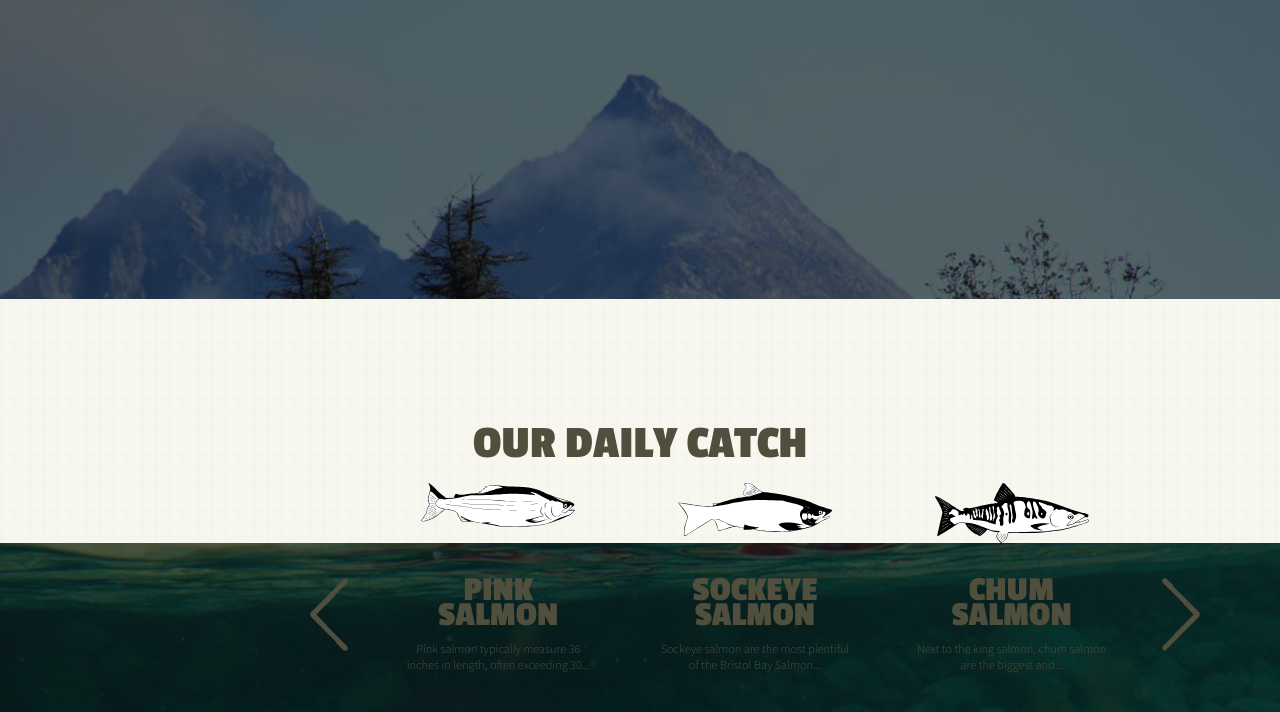
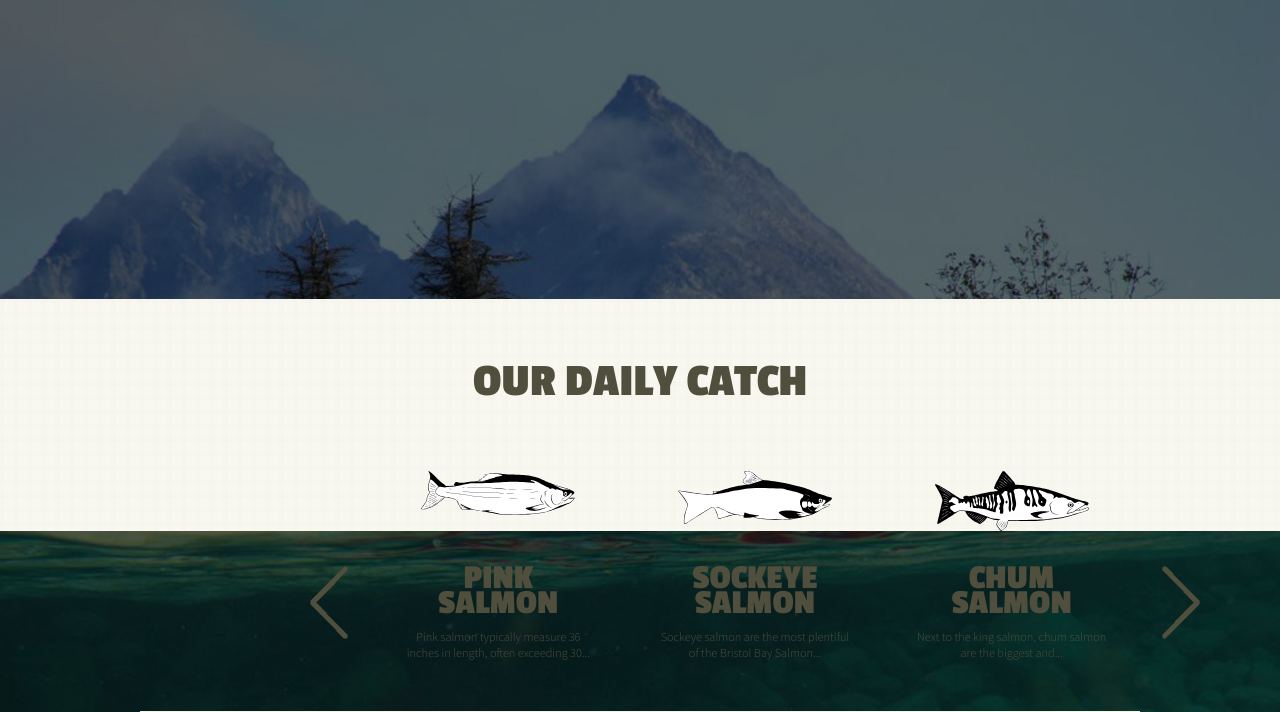
Before and after one commit to lindseyemaddox/rainbow-bay, a PHP site: page / in a window 1280 px wide. Shown: the part 868-1580 px from the top of the page. Run offline with PHP 8.4, Linux system fonts and the light colour scheme; some libraries are stand-ins or nearby versions; some web fonts are replaced.

Commit message:
heading padding

```diff
--- a/_assets/css/less/pages/index.less
+++ b/_assets/css/less/pages/index.less
@@ -50,6 +50,9 @@ section#bgFixed {
 
 section#testimonials {
 	padding: 60px 0;
+	h2 {
+		padding: 0px 0 65px;
+	}
 	div.testimonial {
 		display: inline-block;
 		width: 43%;
--- a/_assets/css/styles.css
+++ b/_assets/css/styles.css
@@ -2476,6 +2476,9 @@ section#bgFixed.legacy {
 section#testimonials {
   padding: 60px 0;
 }
+section#testimonials h2 {
+  padding: 0px 0 65px;
+}
 section#testimonials div.testimonial {
   display: inline-block;
   width: 43%;
--- a/index.php
+++ b/index.php
@@ -95,7 +95,7 @@
 
   <div class="inner">
 
-	<h1>Our Daily Catch</h1>
+	<h2>Our Daily Catch</h2>
 
       <div class="slider">
         <div class="fishslider carousel">
```
